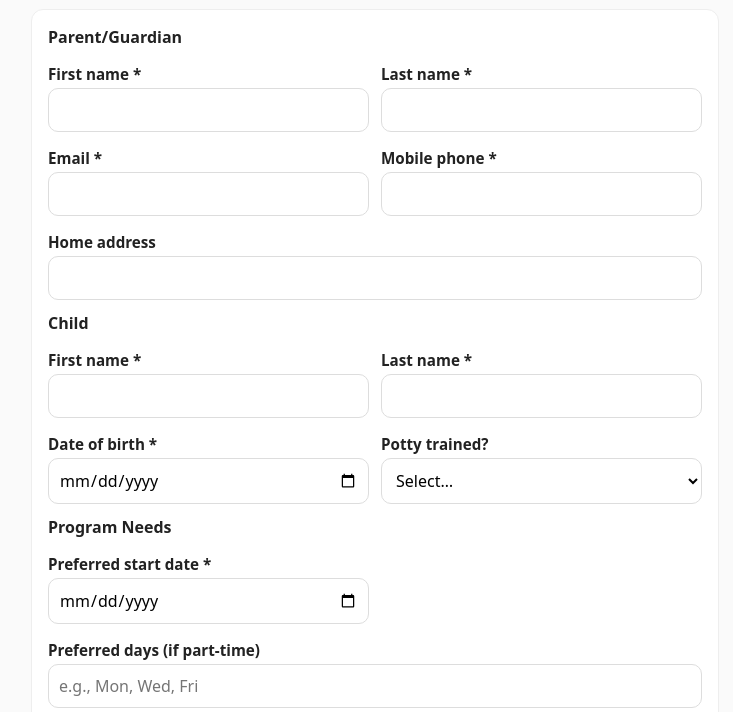
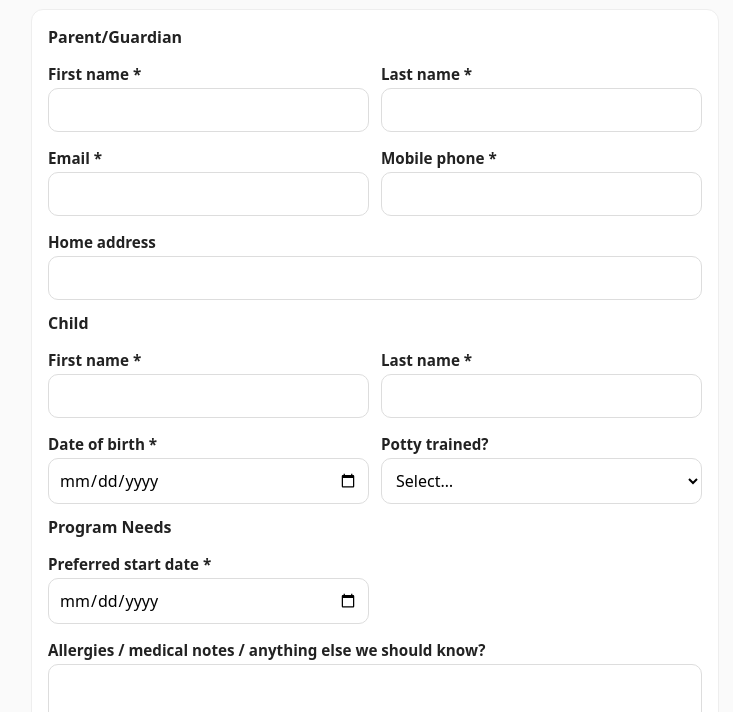
Before and after one commit to vumc-media/academy, a plain HTML site: page index.html in a window 1280 px wide. Shown: the part 88-800 px from the top of the page, without its empty margins (265-998 px from the left). Drawn offline with Linux system fonts and the light colour scheme.

Commit message:
Update index.html

```diff
--- a/index.html
+++ b/index.html
@@ -58,7 +58,7 @@
 
         <div class="full"><strong>Program Needs</strong></div>
         <div><label for="startDate">Preferred start date *</label><input id="startDate" name="startDate" type="date" required></div>
-        <div class="full"><label for="days">Preferred days (if part-time)</label><input id="days" name="days" placeholder="e.g., Mon, Wed, Fri"></div>
+        <!-- Removed schedule + preferred days -->
 
         <div class="full"><label for="notes">Allergies / medical notes / anything else we should know?</label><textarea id="notes" name="notes"></textarea></div>
 
@@ -74,7 +74,6 @@
   </div>
 
   <script>
-    // Your deployed Apps Script Web App URL
     const SCRIPT_URL = "https://script.google.com/macros/s/AKfycbzBXxlAaSdUikV3C3zcYzPDDzIu8hJVX9vRLaXNrYvd6QZU94rMBufTy0M5J9BLR-U30w/exec";
 
     const form = document.getElementById('reqForm');
@@ -88,7 +87,6 @@
 
     form.addEventListener('submit', async (e)=>{
       e.preventDefault();
-
       if (!form.reportValidity()) return;
 
       // Honeypot check
@@ -99,19 +97,16 @@
       showStatus('Submitting…');
 
       try {
-        // Use FormData to avoid CORS preflight
         const fd = new FormData(form);
         fd.set('consent', document.getElementById('consent').checked ? 'Yes' : 'No');
         fd.append('_meta', JSON.stringify({ submittedAt: new Date().toISOString(), page: location.href }));
 
-        // Try normal fetch first
         let res = await fetch(SCRIPT_URL, { method: 'POST', body: fd });
         if (!res.ok) throw new Error('Bad status');
 
         showStatus("Thanks! Your request has been received. We'll be in touch soon.", true);
         form.reset();
       } catch (err) {
-        // Fallback to no-cors: sends the request even if we can't read the response
         await fetch(SCRIPT_URL, { method: 'POST', body: new FormData(form), mode: 'no-cors' });
         showStatus("Thanks! Your request has been received. We'll be in touch soon.", true);
         form.reset();
```
